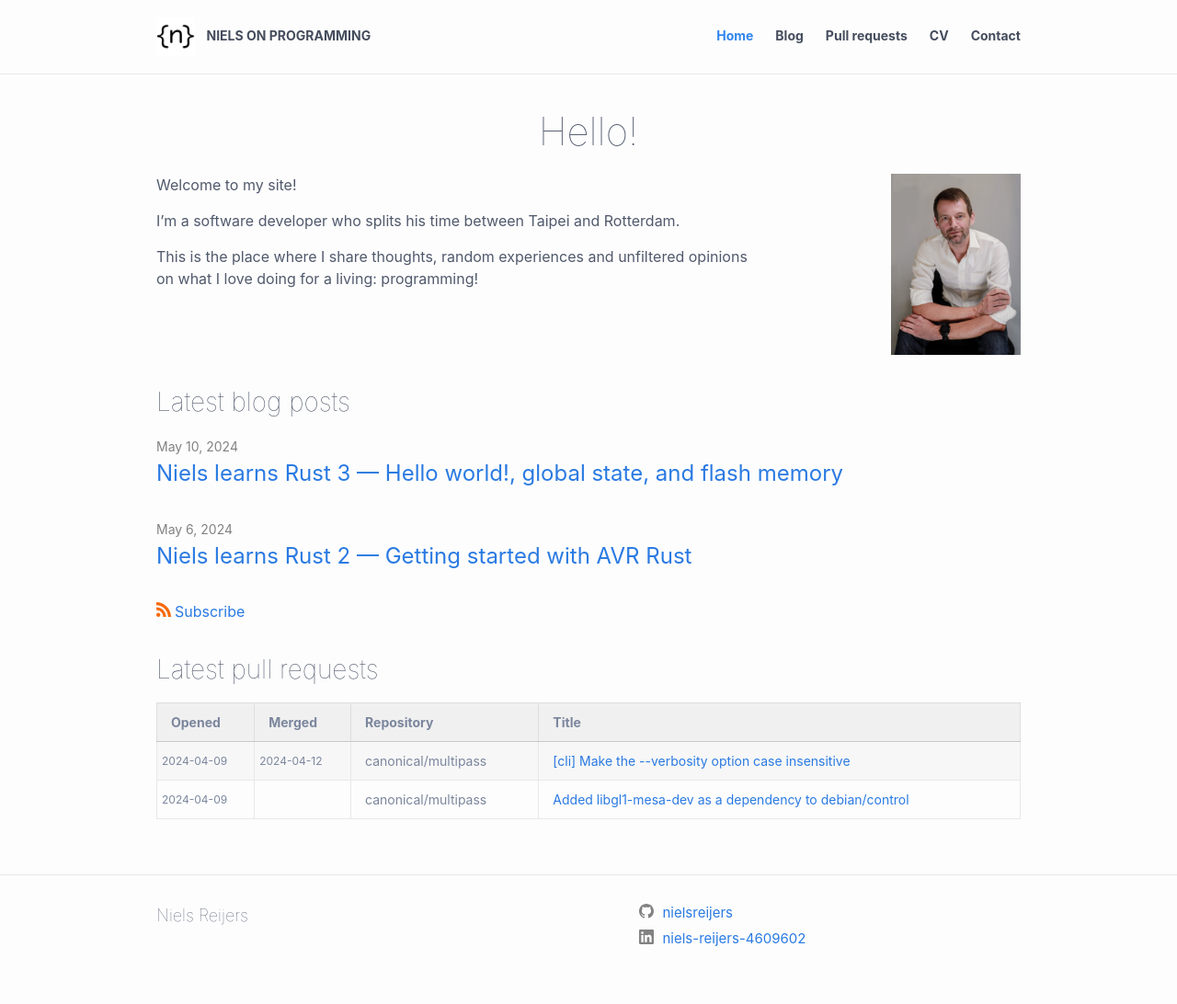
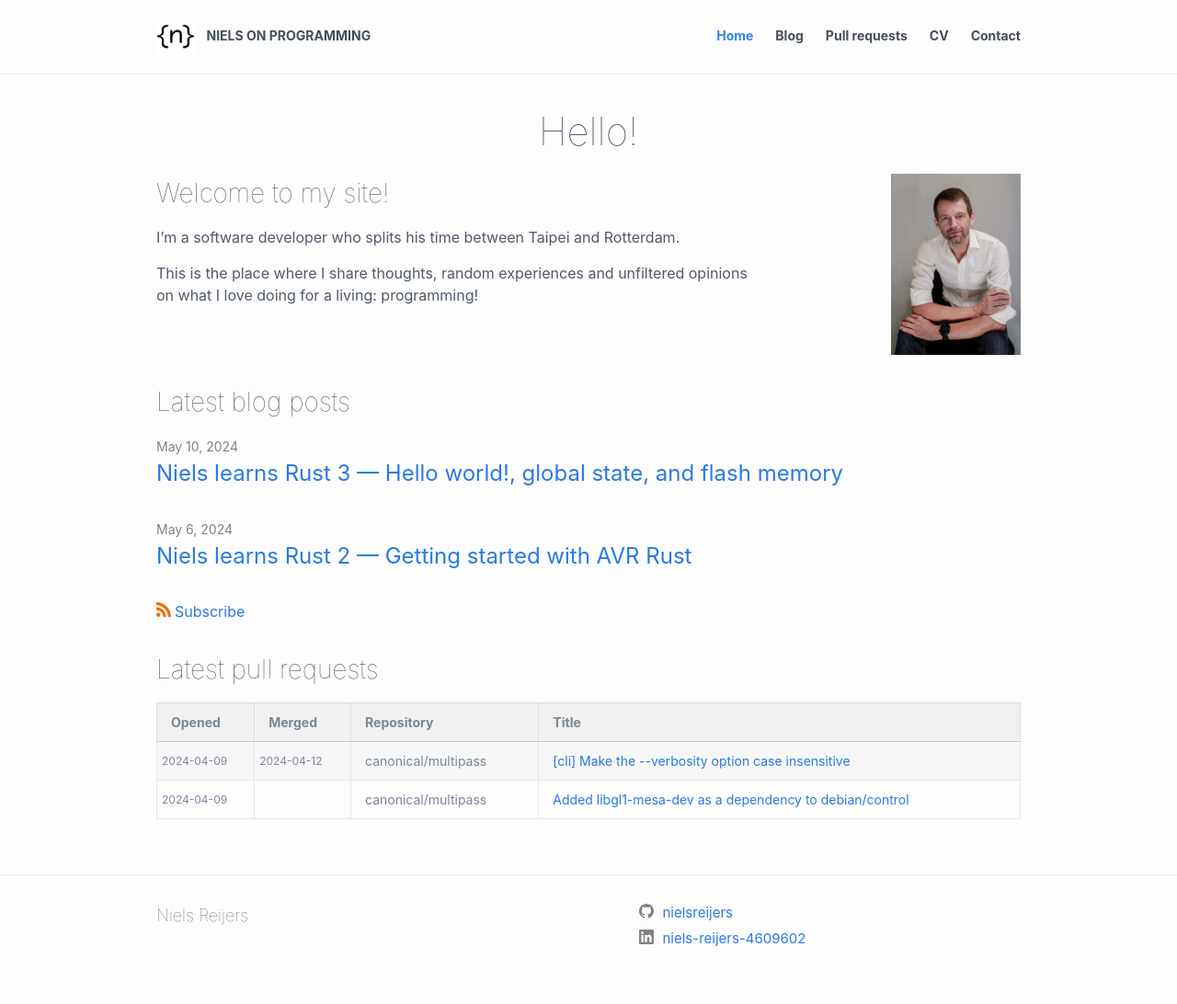
Before and after one commit to nielsreijers/nielsreijers.github.io, a Jekyll site: the page built from index.markdown, in a window 1280 px wide. Shown: the whole page at 92% size. Built offline with Jekyll 4.4.1, drawn with Linux system fonts in a browser that asks for light colours.

Commit message:
Small change to front page layout

```diff
--- a/_layouts/home.html
+++ b/_layouts/home.html
@@ -11,7 +11,7 @@ layout: default
   <div style="display: flex;"">
     <div style="width: 70%;">{{ content }}</div>
     <div style="width: 15%;"></div>
-    <div style="width: 15%; border-left: 1rem;">
+    <div style="width: 15%;">
       <img src="https://www.nielsreijers.com/home/me1.jpg" id="my-photo">
       <script>
         var imgArr = ["me1.jpg", "me2.jpg", "me3.jpg", "me4.jpg", "me5.jpg"];
--- a/index.markdown
+++ b/index.markdown
@@ -7,7 +7,7 @@ title: Hello!
 exclude: true
 ---
 
-Welcome to my site!
+<h2 style="margin-top: 0px;" class="post-list-heading">Welcome to my site!</h2>
 
 I'm a software developer who splits his time between Taipei and Rotterdam.
 
```
